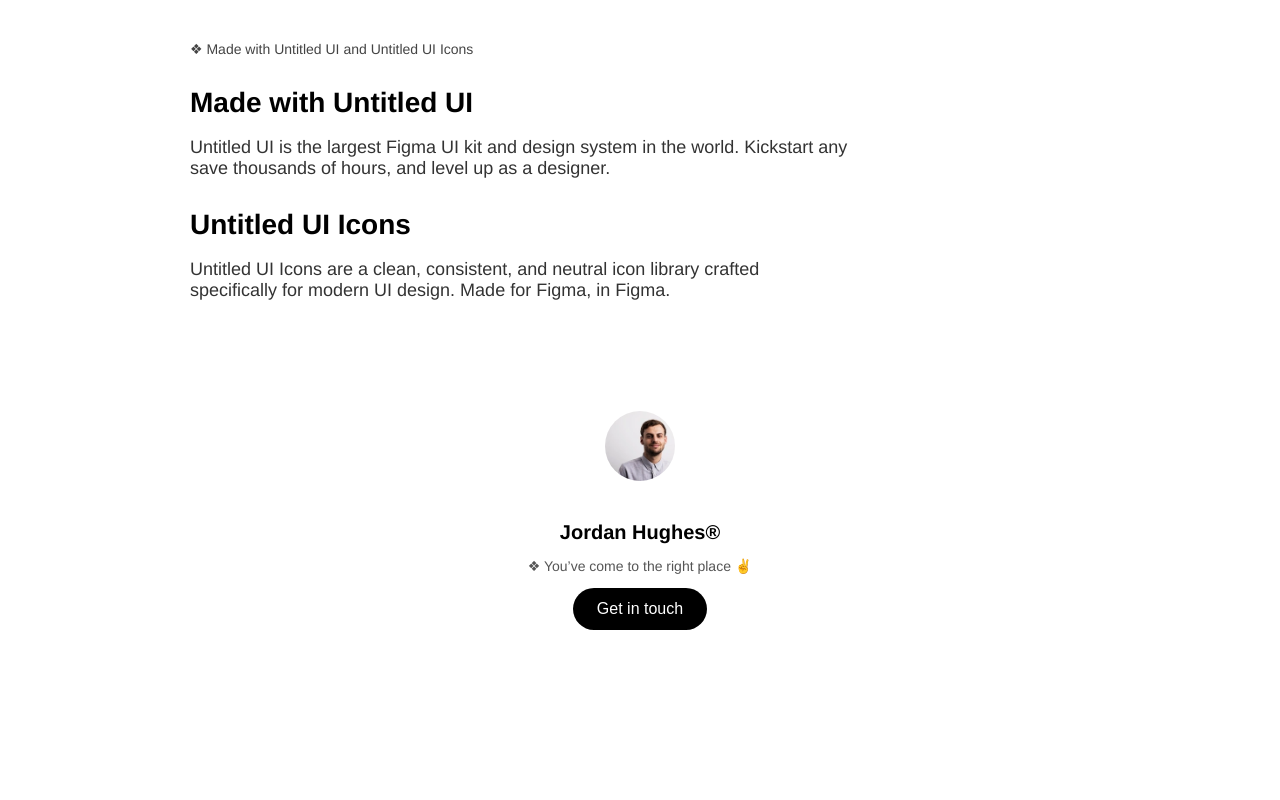
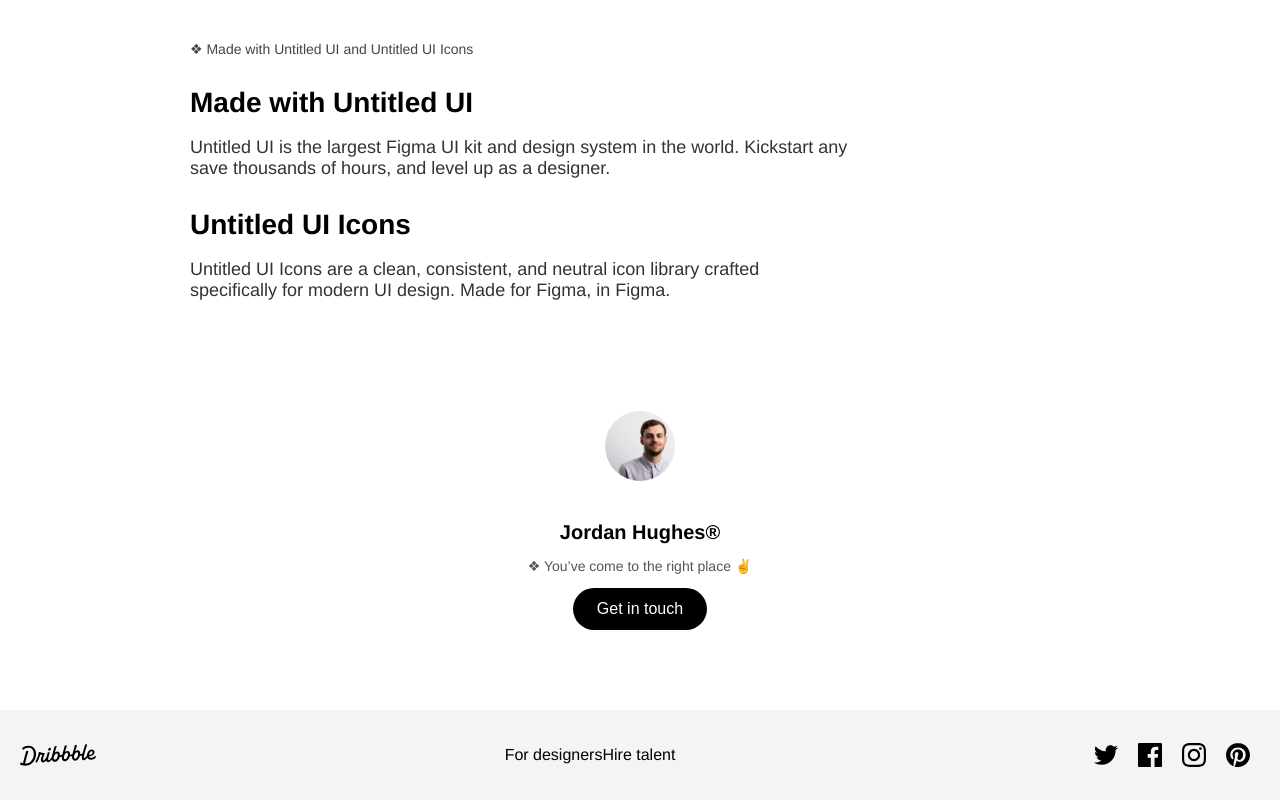
Before and after one commit to PratikMH071306/design-course-landing-page-ui-clone, a plain HTML site: page index.html in a window 1280 px wide. Shown: the part 3212-4012 px from the top of the page. Before the commit the page ends 3922 px from the top, so only its background shows below. Drawn offline with Linux system fonts and the light colour scheme.

Commit message:
footer part commit

```diff
--- a/index.html
+++ b/index.html
@@ -95,7 +95,22 @@
         </div>
       </section>
       <section class="animated-slighting"></section>
-      <section class="footer"></section>
+
+      <footer>
+        <div class="dribble-icon-footer">
+          <img src="resources/icons/dribbble-icon.svg" alt="dribble-icon" />
+        </div>
+        <div class="footer-content">
+          <p>For designers</p>
+          <p>Hire talent</p>
+        </div>
+        <div class="footer-logos">
+          <img src="resources/icons/twitter-icon.svg" alt="twitter-icon" />
+          <img src="resources/icons/facebook-icon.svg" alt="facebook-icon" />
+          <img src="resources/icons/instagram-icon.svg" alt="instagram-icon" />
+          <img src="resources/icons/pintreast-icon.svg" alt="pintreast-icon" />
+        </div>
+      </footer>
     </div>
   </body>
 </html>
--- a/style.css
+++ b/style.css
@@ -160,3 +160,34 @@ body {
   font-size: 14px;
   color: #555;
 }
+
+footer {
+  display: flex;
+  justify-content: space-between;
+  align-items: center;
+  padding: 20px;
+  background-color: #f4f4f4;
+}
+
+.dribble-icon-footer,
+.footer-content,
+.footer-logos {
+  display: flex;
+  align-items: center;
+}
+
+.footer-content {
+  flex-direction: row;
+  text-align: center;
+}
+
+.footer-logos img {
+  margin: 0 10px;
+  height: 24px;
+  width: auto;
+}
+
+.dribble-icon-footer img {
+  height: 30px;
+  width: auto;
+}
```
Also changed, not shown: resources/icons/facebook-icon.svg (added), resources/icons/instagram-icon.svg (added), resources/icons/pintreast-icon.svg (added), resources/icons/twitter-icon.svg (added).
